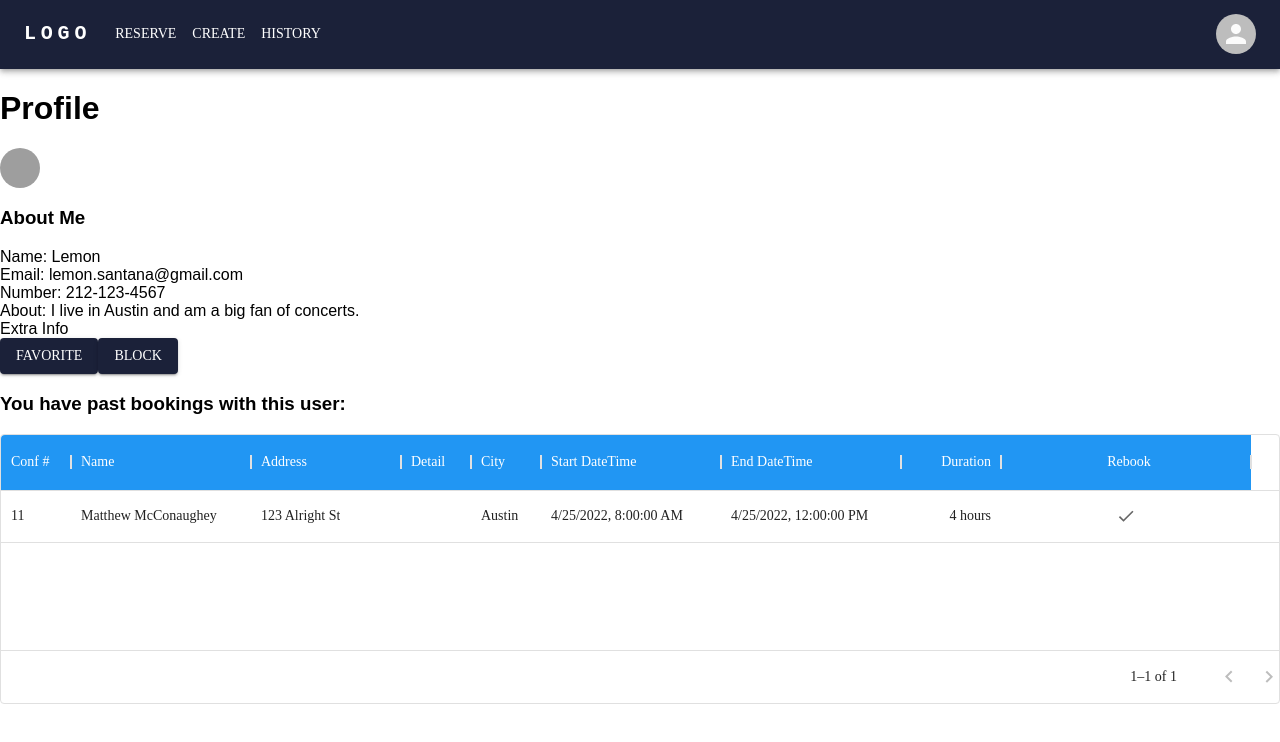
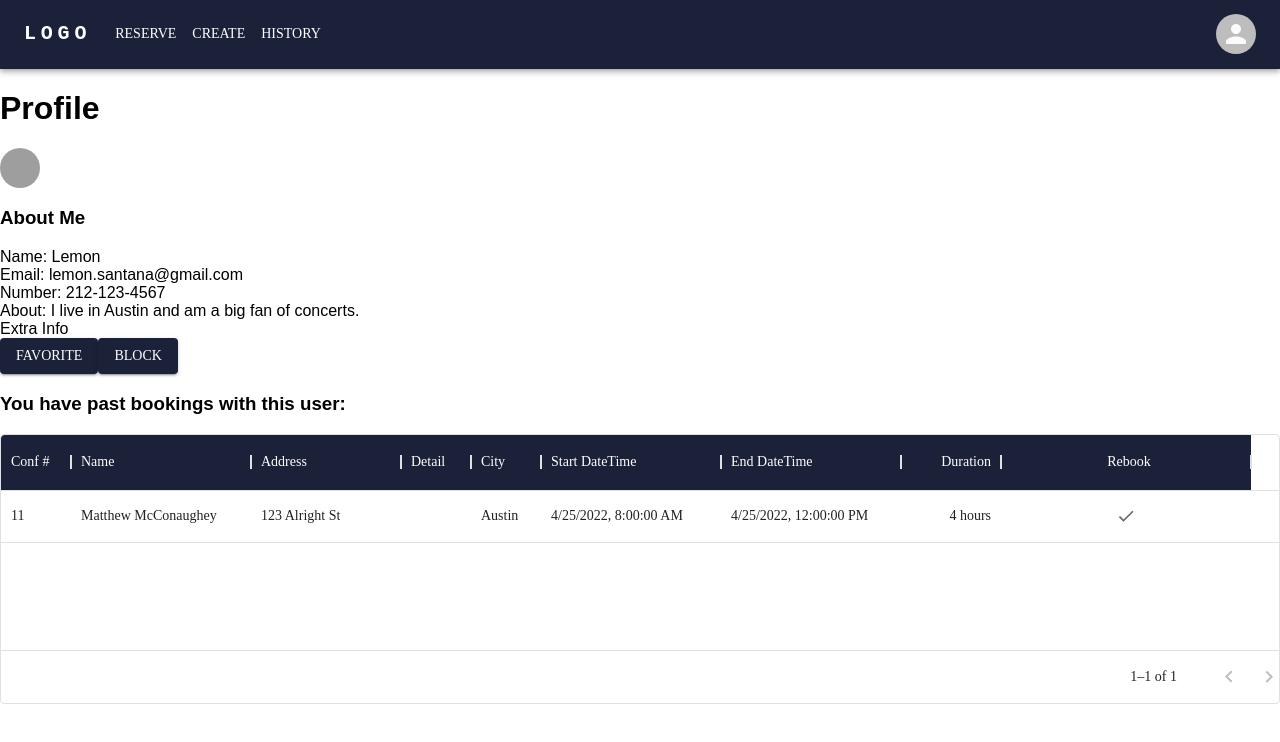
Before and after one commit to boc-bulbasaur/FindYourSpace, a Next.js app: page /profile in a window 1280 px wide. Shown: the top 742 px of the page. Built offline with nearby package versions, Linux system fonts and the light colour scheme; grey boxes are pictures that could not be loaded; a web font is replaced by a local one.

Commit message:
modified styling of MUI DataGrid headers

```diff
--- a/components/history/r_historyTable.tsx
+++ b/components/history/r_historyTable.tsx
@@ -2,7 +2,7 @@ import * as React from 'react';
 import { DataGrid, GridColDef, GridEventListener, GridValueGetterParams } from '@mui/x-data-grid';
 
 const columns: GridColDef[] = [
-  { field: 'id', headerName: 'Conf #', width: 70 },
+  { field: 'id', headerName: 'Conf #', width: 70, color:'black' },
   { field: 'name', headerName: 'Name', width: 180 },
   { field: 'address', headerName: 'Address', width: 150 },
   { field: 'detail', headerName: 'Detail', width: 70 },
--- a/pages/history.tsx
+++ b/pages/history.tsx
@@ -27,8 +27,6 @@ class History extends React.Component {
 
   handleToggle(event: React.MouseEvent<HTMLElement>,
     selection: string,): void {
-    console.log('toggle clicked');
-    console.log(selection);
     this.setState({toggle: selection});
   }
 
--- a/pages/renterHistory.tsx
+++ b/pages/renterHistory.tsx
@@ -25,6 +25,7 @@ class RenterHistory extends React.Component {
   }
 
   componentDidMount(): void {
+
     this.calculateTimeRange();
   }
 
--- a/styles/globals.css
+++ b/styles/globals.css
@@ -81,12 +81,13 @@ a {
 
 /* set color of top row */
 .css-gl260s-MuiDataGrid-columnHeadersInner {
-  background-color: #2196f3;
+  background-color: #1b2139;
 }
 
 /* adjust color of table row names */
 .MuiDataGrid-columnHeaderTitleContainerContent {
   color: white;
+  background-color: #1b2139;
 }
 
 .css-1a40jv2-MuiTypography-root {
--- a/styles/history.module.css
+++ b/styles/history.module.css
@@ -5,3 +5,7 @@
   margin:2em;
 
 }
+
+.css-1vgdxna-MuiDataGrid-root .MuiDataGrid-columnSeparator--sideRight {
+  background-color: 'black';
+}
```
